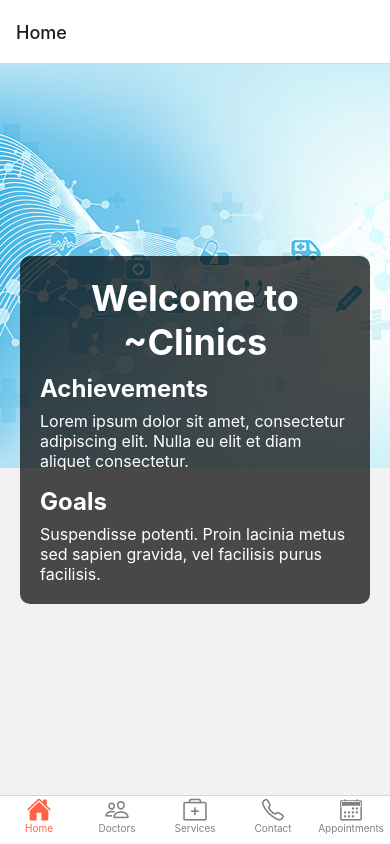
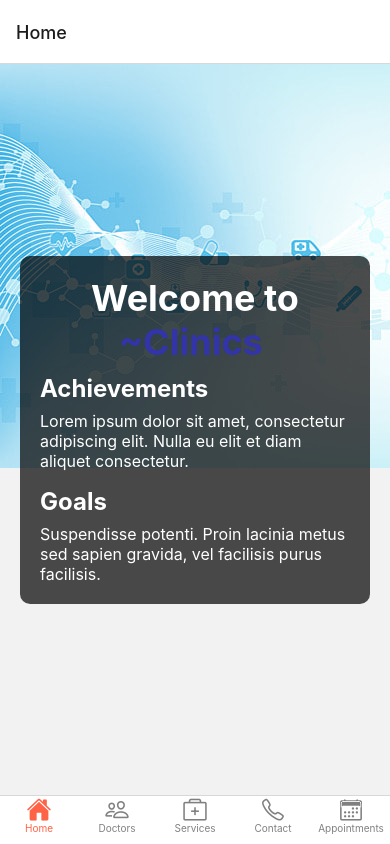
Before and after one commit to dcit202IntroToReactNative/Group_14_Mini-Project, a React Native app: screen / in a window 390 px wide. Built offline with nearby package versions, Linux system fonts and the light colour scheme.

Commit message:
Update HomeScreen.js

```diff
--- a/navigation/screens/HomeScreen.js
+++ b/navigation/screens/HomeScreen.js
@@ -10,7 +10,7 @@ const HomeScreen = () => {
                 resizeMode='cover'
             >
                 <View style={styles.contentContainer}>
-                    <Text style={styles.hospitalName}>Welcome to ~Clinics</Text>
+                    <Text style={styles.hospitalName}>Welcome to <Text style={styles.headColor}>~Clinics</Text> </Text>
                     <Text style={styles.achievementTitle}>Achievements</Text>
                     <Text style={styles.achievementText}>
                         Lorem ipsum dolor sit amet, consectetur adipiscing elit.
```
